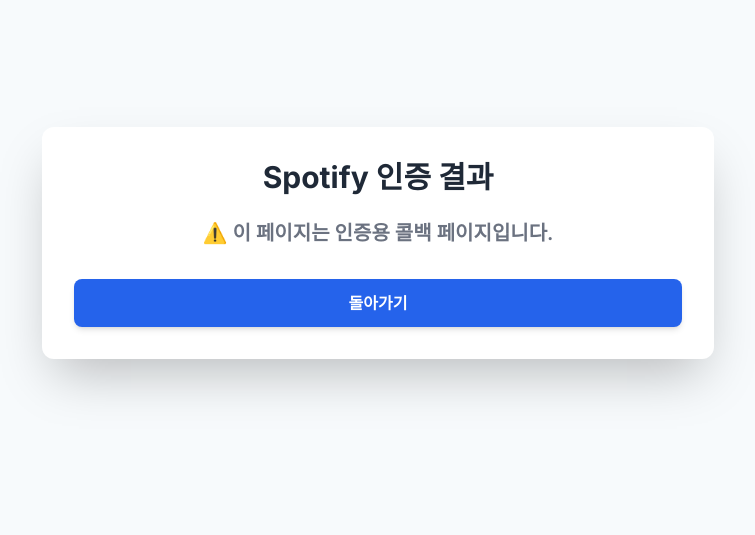
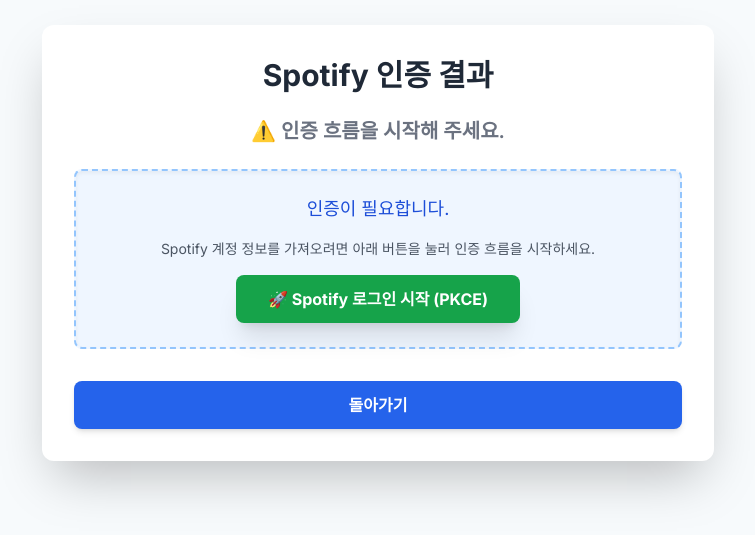
Before and after one commit to niteoowl/MATEPLAY, a plain HTML site: page callback.html in a window 1280 px wide. Shown: the part 157-692 px from the top of the page, without its empty margins (262-1017 px from the left). Drawn offline with nearby package versions, Linux system fonts and the light colour scheme.

Commit message:
Update callback.html

```diff
--- a/callback.html
+++ b/callback.html
@@ -27,8 +27,8 @@
 
         <!-- 인증 시작 프롬프트 (code 없을 때 표시) -->
         <div id="initial-prompt-container" class="hidden text-center p-6 border-2 border-dashed border-blue-300 rounded-lg bg-blue-50 space-y-4 shadow-inner">
-            <p class="text-lg font-medium text-blue-700">인증 코드가 필요합니다.</p>
-            <p class="text-gray-600 text-sm">이 페이지는 Spotify에서 리디렉션될 때만 작동합니다. 아래 버튼을 눌러 인증 흐름을 시작하세요.</p>
+            <p class="text-lg font-medium text-blue-700">인증이 필요합니다.</p>
+            <p class="text-gray-600 text-sm">Spotify 계정 정보를 가져오려면 아래 버튼을 눌러 인증 흐름을 시작하세요.</p>
             <button id="start-auth-button" onclick="redirectToSpotifyAuth()" class="w-full sm:w-auto mt-4 px-8 py-3 bg-green-600 text-white rounded-lg font-bold hover:bg-green-700 transition duration-150 shadow-xl transform hover:scale-105">
                 🚀 Spotify 로그인 시작 (PKCE)
             </button>
@@ -240,9 +240,11 @@
                 exchangeCodeForToken(code);
             } else {
                 // 3. 코드나 오류가 URL에 없을 때 (직접 페이지 접속)
-                // 이 페이지는 직접 접속 시 사용되지 않으므로, 오류 메시지를 표시하고 돌아가기 버튼을 표시
-                document.getElementById('status').textContent = '⚠️ 이 페이지는 인증용 콜백 페이지입니다.';
+                // 이 경우, 인증 시작 버튼을 사용자에게 표시하여 흐름을 시작하도록 유도해야 합니다.
+                document.getElementById('status').textContent = '⚠️ 인증 흐름을 시작해 주세요.';
                 document.getElementById('status').className = 'text-xl text-center text-gray-500 mb-6 font-semibold';
+                // 인증 시작 버튼이 포함된 컨테이너를 표시합니다.
+                document.getElementById('initial-prompt-container').classList.remove('hidden');
             }
         };
     </script>
```
